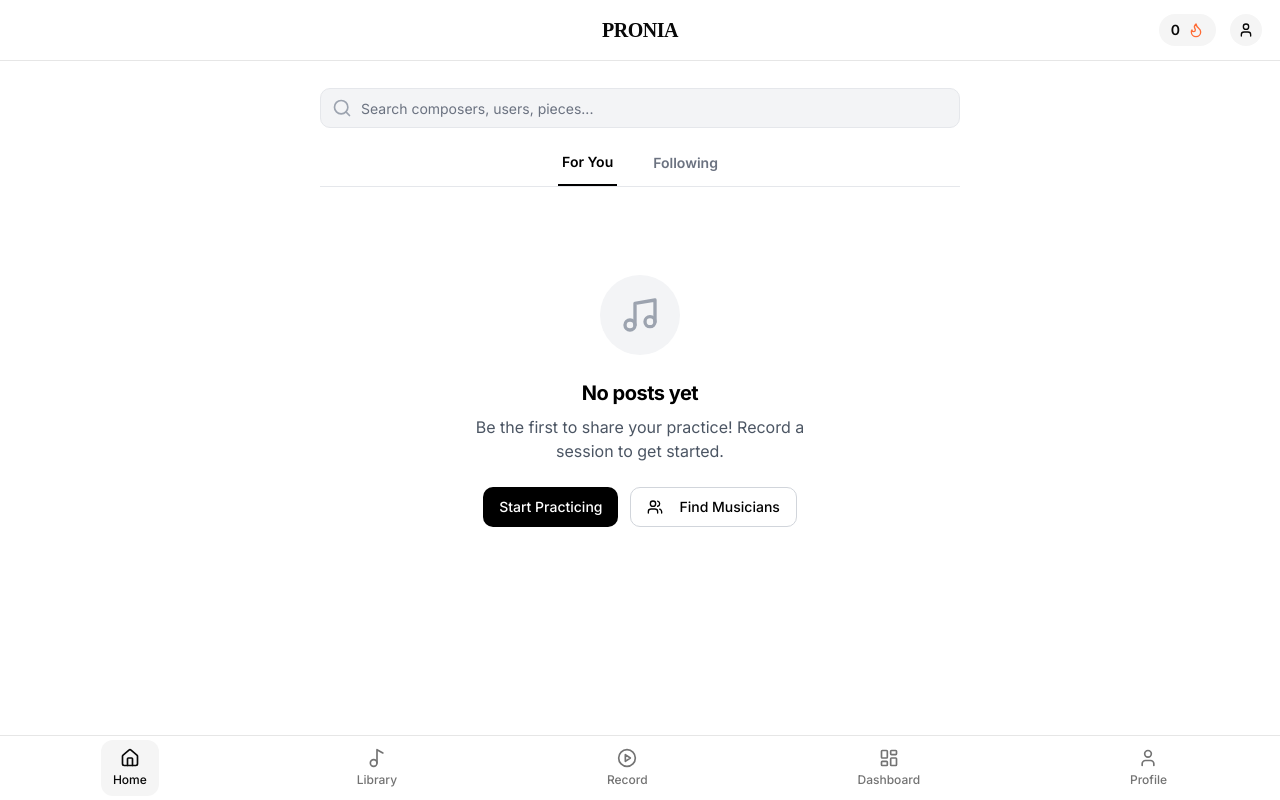
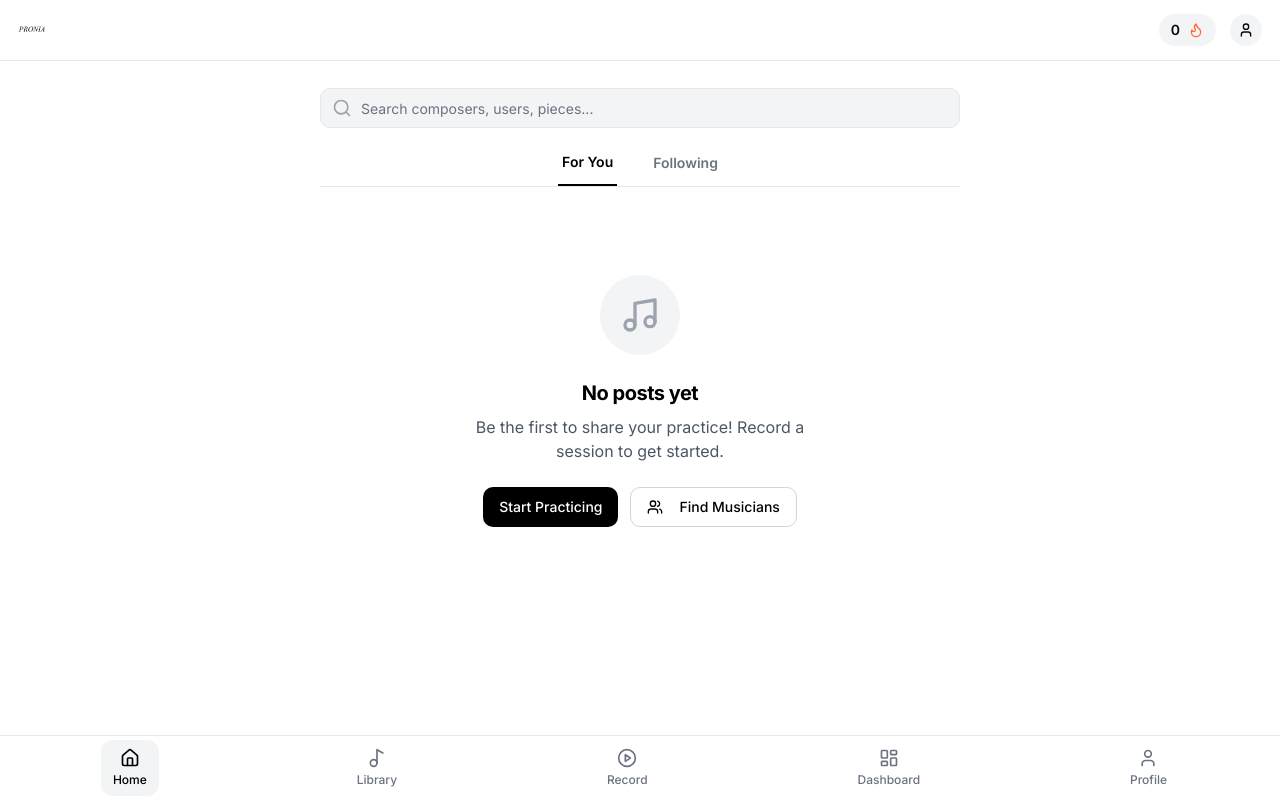
Before and after one commit to michaelanunn/proniav2, a Next.js app: page /feed in a window 1280 px wide. Built offline with nearby package versions, Linux system fonts and the light colour scheme.

Commit message:
test new version

```diff
--- a/src/app/layout.tsx
+++ b/src/app/layout.tsx
@@ -9,6 +9,9 @@ const inter = Inter({ subsets: ["latin"] });
 export const metadata: Metadata = {
   title: "Pronia - Practice Music",
   description: "Track your music practice and connect with other musicians",
+  icons: {
+    icon: "/favicon.ico",
+  },
 };
 
 export default function RootLayout({
--- a/src/app/page.tsx
+++ b/src/app/page.tsx
@@ -26,12 +26,7 @@ export default function LandingPage() {
     <div className="min-h-screen bg-white text-black">
       {/* Header */}
       <header className="w-full py-6 px-6 flex justify-center">
-        <h1
-          className="text-3xl font-bold tracking-tight"
-          style={{ fontFamily: 'Times New Roman, Georgia, serif' }}
-        >
-          PRONIA
-        </h1>
+        <BrandMark href="/" className="h-10" />
       </header>
 
       {/* Main Content */}
--- a/src/components/BottomNav.tsx
+++ b/src/components/BottomNav.tsx
@@ -13,14 +13,14 @@ const navItems = [
 
 export const BottomNav = () => {
   return (
-    <nav className="fixed bottom-0 left-0 right-0 bg-card border-t border-border z-50">
+    <nav className="fixed bottom-0 left-0 right-0 bg-white border-t border-gray-200 z-50">
       <div className="flex items-center justify-around h-16 px-2">
         {navItems.map((item) => (
           <NavLink
             key={item.path}
             to={item.path}
-            className="flex flex-col items-center justify-center gap-1 px-3 py-2 rounded-lg transition-colors text-muted-foreground"
-            activeClassName="text-foreground bg-secondary"
+            className="flex flex-col items-center justify-center gap-1 px-3 py-2 rounded-lg transition-colors text-gray-500"
+            activeClassName="text-black bg-gray-100"
           >
             <item.icon className="h-5 w-5" />
             <span className="text-xs font-medium">{item.label}</span>
--- /dev/null
+++ b/src/components/BrandMark.tsx
@@ -0,0 +1,25 @@
+"use client";
+
+import Link from "next/link";
+import { cn } from "@/lib/utils";
+
+interface BrandMarkProps {
+  href?: string;
+  className?: string;
+}
+
+export const BrandMark = ({ href = "/", className }: BrandMarkProps) => {
+  const mark = (
+    <div className={cn("inline-flex items-center gap-2 select-none", className)}>
+      <img src="/logo.png" alt="Pronia logo" className="h-8 w-auto" />
+    </div>
+  );
+
+  return href ? (
+    <Link href={href} className="inline-flex items-center justify-center">
+      {mark}
+    </Link>
+  ) : (
+    mark
+  );
+};
--- a/src/components/TopBar.tsx
+++ b/src/components/TopBar.tsx
@@ -4,8 +4,8 @@ import { Flame, User } from "lucide-react";
 import { Button } from "./ui/button";
 import { useState } from "react";
 import { ProfilePopup } from "./ProfilePopup";
-import { useRouter } from "next/navigation";
 import { useAuth } from "@/contexts/AuthContext";
+import { BrandMark } from "./BrandMark";
 
 interface TopBarProps {
   streak?: number;
@@ -14,34 +14,22 @@ interface TopBarProps {
 
 export const TopBar = ({ streak = 0, showBranding = true }: TopBarProps) => {
   const [showProfilePopup, setShowProfilePopup] = useState(false);
-  const router = useRouter();
   const { profile } = useAuth();
-
-  const handleLogoClick = () => {
-    router.push("/feed");
-    router.refresh();
-  };
 
   const avatarUrl = profile?.avatar_url;
 
   return (
     <>
-      <header className="fixed top-0 left-0 right-0 bg-background border-b border-border z-40 px-4 py-3">
+      <header className="fixed top-0 left-0 right-0 bg-white border-b border-gray-200 z-40 px-4 py-3">
         <div className="flex items-center justify-between">
-          <div className="flex-1" />
-
-          {showBranding && (
-            <button
-              onClick={handleLogoClick}
-              className="absolute left-1/2 -translate-x-1/2 text-xl font-bold tracking-tight hover:opacity-70 transition-opacity"
-              style={{ fontFamily: 'Times New Roman, serif' }}
-            >
-              PRONIA
-            </button>
+          {showBranding ? (
+            <BrandMark href="/feed" />
+          ) : (
+            <div className="h-8" />
           )}
 
           <div className="flex items-center gap-3">
-            <div className="flex items-center gap-2 bg-secondary px-3 py-1.5 rounded-full">
+            <div className="flex items-center gap-2 bg-gray-100 px-3 py-1.5 rounded-full">
               <span className="text-sm font-semibold">{streak}</span>
               <Flame className="h-4 w-4 text-[#ff6b35]" />
             </div>
@@ -51,7 +39,7 @@ export const TopBar = ({ streak = 0, showBranding = true }: TopBarProps) => {
               className="rounded-full h-9 w-9"
               onClick={() => setShowProfilePopup(true)}
             >
-              <div className="h-8 w-8 rounded-full bg-muted flex items-center justify-center overflow-hidden">
+              <div className="h-8 w-8 rounded-full bg-gray-100 flex items-center justify-center overflow-hidden">
                 {avatarUrl ? (
                   <img src={avatarUrl} alt="Profile" className="h-full w-full object-cover" />
                 ) : (
```
